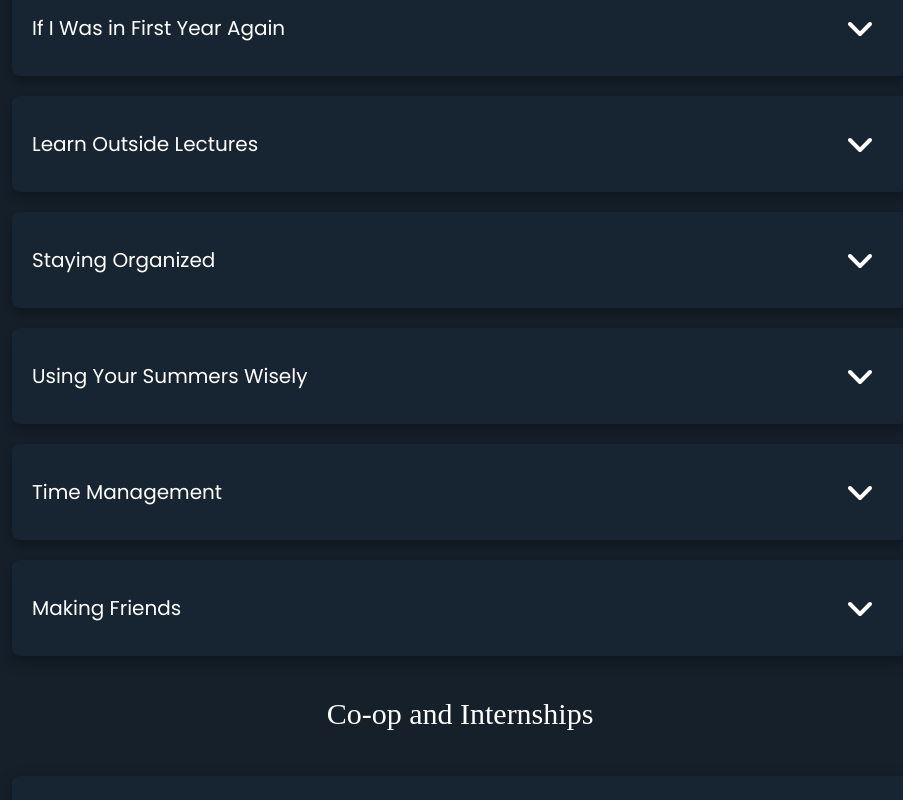
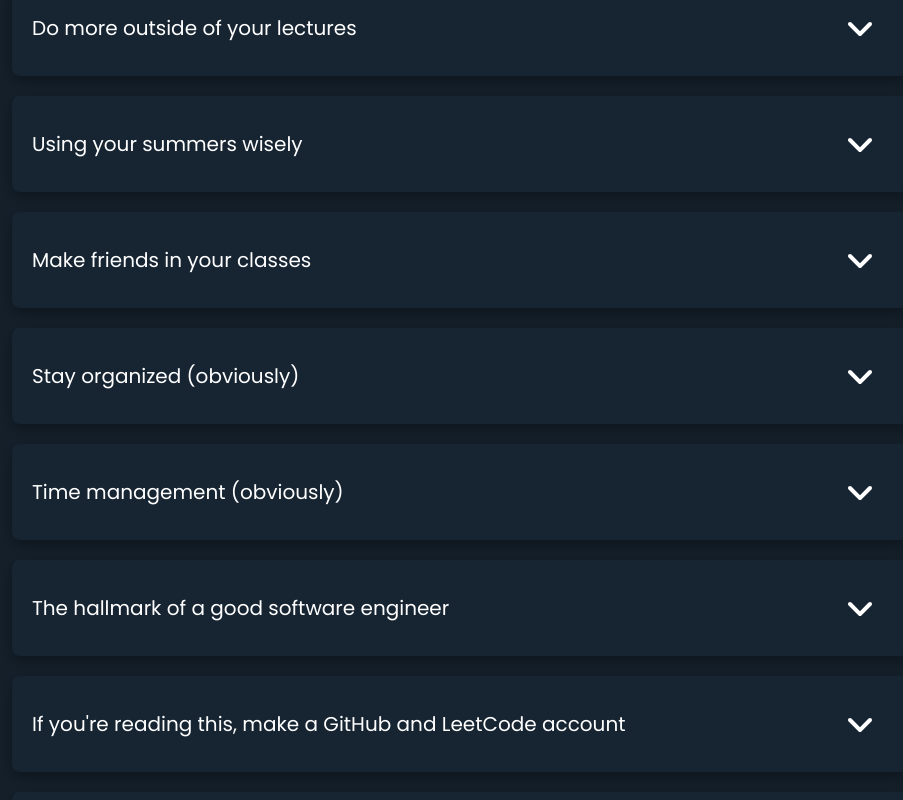
Before and after one commit to chrisngyn/york-cs-primer, a React (Create React App) app: page / in a window 1280 px wide. Shown: the part 1620-2420 px from the top of the page, without its empty margins (180-1083 px from the left). Built offline with nearby package versions, Linux system fonts and the light colour scheme; a web font is replaced by a local one.

Commit message:
JSON strings huge overhaul

```diff
--- a/src/App.jsx
+++ b/src/App.jsx
@@ -17,7 +17,6 @@ import FAQText from './strings/faq.json'
 import AboutText from './strings/about.json'
 import SumIntro from './strings/summary/intro.json'
 import Summary from './strings/summary/summary.json'
-import Coffee from './strings/coffee.json'
 
 function App() {
   const root = window.document.documentElement
@@ -119,10 +118,6 @@ function App() {
                 })
               } />
           })}
-
-          {Coffee.map((Coffee, key) => {
-            return <TextDrop key={key} name={Coffee.title} text={Coffee.text} />
-          })}
         </div>
       </div>
     </div>
--- a/src/strings/about.json
+++ b/src/strings/about.json
@@ -1,6 +1,6 @@
 [
     {
         "title": "About Me",
-        "text": "I'm Chris -- the reason I made this guide is because a lot of people would reach out to me asking common questions, so I put this website together as a way to answer all those common questions, document everything I've learned over the years, things I wish I knew when I was a first year student, and more. I was inspired when I saw students from other universities making guides like this, so I wanted to do the same. If there's any concerns you have about the content on this guide, want a topic added, or want to contribute, then feel free to message me on Discord, @chrispy#8933. There's always so much information I want to share that I barely have time to write and update this website, so feel free to shoot me a message if you have a question about anything."
+        "text": "Hey, I'm Christopher. This website is my love letter and graduation gift to York University. \n\n The reason I made this guide was because many people would reach out to me asking common questions, so I put this website together as a way to hand down all the knowledge I've accumulated over the years, document everything I wish I knew when I was a first year student, and more. I was inspired when I saw students from other universities making guides like this, so I wanted to do the same. \n\n If there's any concerns you have about the content on this website, want to see a topic added, or want to contribute something yourself, then feel free to send me a message. \n\n I love this school (mainly the people I've met, not the institution), I really hope to see it become a titan of a school in the following years to come."
     }
 ]
--- a/src/strings/coffee.json
+++ /dev/null
@@ -1,6 +0,0 @@
-[
-    {
-        "title": "Mock interviews / coffee chats",
-        "text": "Hello."
-    }
-]
--- a/src/strings/courses/year4.json
+++ b/src/strings/courses/year4.json
@@ -1,6 +1,6 @@
 [
     {
-        "title": "EECS4XXX - 12.0 credits total",
+        "title": "EECS4XXX",
         "text": "Note: if you're deciding to NOT do your honours, you don't have to take ANY fourth year EECS courses. There are no mandatory 4XXX level EECS courses. When you get to this point, you take the courses that interest you the most, fulfill the requirements of your degree, and graduate. \n\n You have to take a minimum of 12.0 credit EECS4XXX level courses, but you can take as many as you want. This is one of the biggest selling points why people will drop out of the honours and graduate with the regular degree - you get to graduate one year sooner. In my personal opinion, the only reason you should stay in the honours is if you aren't entirely sure what you want to do when you graduate, and can take more courses to explore your interests. There are some genuinely interesting courses in the 4XXX level I wish I got to take, but missed out on."
     },
     {
--- a/src/strings/faq.json
+++ b/src/strings/faq.json
@@ -1,6 +1,6 @@
 [
     {
-        "title": "The Difference From Honours and Non-Honours",
+        "title": "The Difference From Honours and Non-Honours, CS vs SWE?",
         "text": "Basically on paper, honours has a lot more requirements and you need to have 120.0 credits instead of 90.0 credits, for the non-honours. I say that if you have no idea what you want to do with your life in your third year, then take the honours and do your EECS4XXX courses. It'll help you explore more topics and can help you decide what you want to do post-grad. If you already have a firm grasp of what you want to do when you graduate and none of the EECS4XXX courses seem to interest you, I wouldn't do the honours. Of course, this is my personal opinion and there a lot more factors that contribute to this decision, so I would advise talking to the co-op department first before jumping the gun on anything. Although, if you do want to participate in Lassonde's co-op / internship program, you do have to be in the honours. Then again, being in their programs is not the only way to find an internship (you can do it by applying outside the school). A lot of factor in - but talk to the necessary people to help you make your decision. It's important to note in comparison to other universities, their 'normal computer science degree' is really our 'honours' degree. I know some people get caught up thinking that being in an honours program is 'special', but really honours is the 'standard degree'. At other schools, their four year standard degree is our honours."
     },
     {
--- a/src/strings/misc.json
+++ b/src/strings/misc.json
@@ -1,26 +1,38 @@
 [
     {
-        "title": "If I Was in First Year Again",
-        "text": "Very generally:"
+        "title": "Do more outside of your lectures",
+        "text": "Many students think that learning is limited to your lectures: you take courses, study, pass, and call it a day. It's my opinion that a computer science curriculum is a skeleton guide of things to learn, but there's significantly more material you should go out of your way to learn on your own time (if you're diligent enough) - and this is what separates people who graduate and struggle to find work, from people who graduate with multiple internships and already have a luxurious offer lined up. \n\n Here's a bunch of things I would add if I was able to change the curriculum: mandatory to learn Git in first year, how to make a fullstack application, how to make a REST API, more group work and collaboration, and so much more. It actually disappoints me with how barebones the York University curriculum is. \n\n Don't wait for university to teach you something, there's a lot of great resources online you can use to teach yourself more. YouTube and Udemy are great places to start."
     },
     {
-        "title": "Learn Outside Lectures",
-        "text": "A lot of students think that learning is limited to your lectures, and that what you learn in your university curriculum is sufficient to getting a nice job once you graduate. I can't stress this enough - but there is A LOT of learning to be done outside of your lectures. You also need to be practising what you learn as well, usually through making personal projects and putting them on your GitHub. I taught myself a lot of things independently outside of what was in my lectures and I'm all the more better for it. Do you know Git? Do you know fullstack development? Can you make a frontend, can you make a REST API? Do you know how to use a database? If not - don't wait until university teaches you, you can learn all these things in a summer with some Udemy courses."
+        "title": "Using your summers wisely",
+        "text": "For the love of God, this isn't high school anymore. You know how in elementary / high school, when you were done for the year, you got to enjoy your summer for a few months before going back to school? I thought that's how it'd work when I was in university, but realistically, you're just wasting 4 valuable months of time. \n\n Seriously, use your summers wisely. Whether this means working a software engineering internship, taking summer school to get ahead of the degree, retaking a course for a better grade, or spending the summer learning a new programming language, just use those 4 months and be productive. \n\n In my first year summer, I took two courses because I dropped one in the winter term. In my second year summer, I retook 2 courses and took 2 new ones, netting myself 3 As and 1 B which skyrocketed my GPA. In my 3rd and 4th year, I was interning at Amazon and Facebook respectively."
     },
     {
-        "title": "Staying Organized",
-        "text": "This one is obvious, but staying organized is really important. Managing 5+ courses at a time can be really overwhelming. My first year was abysmal because I thought I could just mentally remember all my midterm and exam dates, which wasn't the case. Some of my organization tools are a Google Calendar (I put all my lectures and important dates), Notion (keeping track of my grades as I get them throughout the semester as well as tracking my degree progress), Structured (great iOS app for managing your day, syncs between my iPhone, iPad, and MacBook), and I keep a personal Discord server (where I'm the only member) where I have different channels to organize my thoughts - screenshots, links to revisit later, reminders for myself, etc."
+        "title": "Make friends in your classes",
+        "text": "I'm going to say this now - university is not a solo sport. Establish a good group of friends early on since you're bound to see the same people for the next 3-5 years as you're all going through the same degree and classes. \n\n I can confidently say that I wouldn't be where I am right now without the support of all my friends and everyone I met through my years in computer science. If you're antisocial or in an awkward shell, it's my advice to get out of it. \n\n You're going to be a professional in a few years and it's a valuable skill to know how to talk to and establish good rapport with people. Lectures, Discord servers, and school clubs are great ways to start talking to people. Frosh is also a good opportunity to meet a lot of people in your faculty; I liked my frosh so much I was a frosh leader for the next two years as well. \n\n Also, when you get to a point in your career when you're super successful and talented, remember your roots, and remember your friends and who helped you get to where you are. It's lonely getting through life without friends and support, treat those around you kindly!"
     },
     {
-        "title": "Using Your Summers Wisely",
-        "text": "You know how in high school when you were done the year, you got to enjoy your summer for a few months before you went back to school? I thought that's how it also worked in university, but that's a really bad use of time. Seriously, USE YOUR SUMMERS WISELY. Whether this means working a summer internship, taking summer school to get ahead of your degree a bit or retaking a course to change your D to an A, making personal projects, grinding LeetCode, just don't dick around for an entire semester without doing anything productive. In my first and second year, I got really overwhelmed with taking 5 courses, so I chose to do 4 in the fall, 4 in the winter, and 2 in the summmer instead to make up for it."
+        "title": "Stay organized (obviously)",
+        "text": "This one is obvious and is in every generic guide you'll find online, but it's true. When you get to a point in time when you're juggling 5 courses at a time, trying to make side projects, manage your portfolio website, applying to internships, etc. you are really going to get overwhelmed. My first year was abysmal because I thought I could mentally track all my assignments, midterms, exam dates, professor contact information, interview dates, and so on. \n\n Do yourself a favour and set yourself up with a productivity stack that works for you - these days I'm using Google Calendar, Cron to sync multiple calendars, Notion, and Todoist. I also have a private Discord server with multiple channels I use to organize many things - screenshots, links, things to revisit for later, quick reminders for myself, and more."
     },
     {
-        "title": "Time Management",
-        "text": "Knowing how to manage your time is a pivotal part in being a university student, and in life. This isn't high school anymore where you take four classes in a day, maybe three if you have a spare. You can be taking upwards of maybe five or six courses at once, and if they all have midterms in the same week, or even in the same day, then you better learn how to manage your time wisely. I used to play games like crazy in high school. Once university hit, I completely had to change my habits because for me, setting into university life was hard. It's pretty dangerous getting good grades in high school without having to put in any effort, because those habits carry over. I ended up uninstalling Steam and fixing my sleeping habits, because it was awful sleeping at 2:00am, getting up for an 8:00am lecture, barely being able to pay attention during it, and then having to catch up on everything post-lecture. If you have any bad habits, like sleeping at 4:00am or playing games for hours, you should break them."
+        "title": "Time management (obviously)",
+        "text": "Another obviously one, but yes, knowing how to manage your time is a pivotal part of being a student. You can turn a somewhat easy / medium difficulty course into a hard one if you can't manage your time properly. You can be taking upwards of five or six courses at a time, and if they all have midterms in the same week (or even in the same day) then you need to buckle up. \n\n I used to have horrible gaming habits in high school, and once university hit I knew I had to break those habits. It's pretty dangerous to get good grades in high school without putting in effort, because bad habits carry over. I also had an awful habit of sleeping at 2:00am and skipping my 8:30am lectures because I was so tired. If you also have bad habits and poor time management, you should correct them."
     },
     {
-        "title": "Making Friends",
-        "text": "I'm just going to say right now - university is not a solo sport. Establish a good support group. You're bound to see the same people for the next 3-5 years, so you might as well get to know them, right? You're bound to study for the same midterms and exam, so might as well get to know them, right? I can definitely say I would not be where I am right now without the support of all my friends and everyone I met in computer science. If you're antisocial or in an awkward shell, it's time to get out of it. You're going to be a professional in a few years, it's important to know how to establish good relations with people, know to talk to one another, and how to make friends. Your lectures and the computer science Discord servers is a great way to start talking to people. Frosh is also a really good opportunity to meet a lot of people in your faculty as well. I liked my frosh so much, I ended up being a frosh leader for the next two years as well."
+        "title": "The hallmark of a good software engineer",
+        "text": "This will be my most opinionated piece, but my take on what makes a great software engineer is curiosity, passion, and the drive to explore further. Let's look at an example with this video: https://www.youtube.com/watch?v=sHDrOlrxjUc \n\n If you were too lazy to open the link, it's a guy who writes Python scripts using image recognition to automate Mario Party minigames. The point I'm trying to bring is not 'be smart enough to know how to do something like this', it's more showing that it's really great that this guy had a random thought, 'can I use code to beat Mario Party minigames?' explored the idea, and developed it. One of my favourite quotes I've seen online is 'software engineers can literally sit down at a keyboard and create value for people out of thin air'. \n\n To end this note, I'll say that being a software engineer isn't knowing how to write code in 10+ languages, it's largely a mindset / how you think type of thing."
+    },
+    {
+        "title": "If you're reading this, make a GitHub and LeetCode account",
+        "text": "You're going to spend time making personal projects to showcase your skills as a software engineer and put them on your GitHub to prove you're employable. You're also going to spend a decent amount of time on LeetCode practising your algorithm skills for your interviews. Just do yourself a favour and make those two accounts now."
+    },
+    {
+        "title": "Click if you're feeling demotivated and need kind words",
+        "text": "It's okay, genuinely. I know that the degree is bloody hard. I graduated with a C+ GPA, I retook calculus II 3 times before I passed, and I had to take EECS1019, EECS2011, and EECS3311 all twice. I had to retake so many courses, and my transcript is still littered with a plethora of Cs and Ds. At the end of my first year of school, I went to academic advising for help because I was so lost and frustrated, and their advice was to drop out of computer science and major in chemistry instead. I almost dropped out, but I stayed out of spite. \n\n I'm really proud that you're pursuing a degree in computer science! In this day and age, it's one of the most valuable degrees you could graduate with, but also one of the hardest. For me, it finally clicked when I was in 3rd year, where I was lucky enough to meet the right people at the right time, had some good mentors that were patient and willing to teach me, and finally started developing my good habits and learning how I like to learn (this is a thing! Find out how you like to learn - are you a morning person, or a night owl?). \n\n I definitely wouldn't be as successful without all the help I've received over the course of my degree. I'm sure you were accepted into this program for a reason, and you are definitely going to make it if you persevere hard enough."
+    },
+    {
+        "title": "Click if you're feeling demotivated and need tough love",
+        "text": "Good, I'm more of a tough love kind of person and don't like to sugarcoat. \n\n I'm going to make this simple - whether it's you wanting to get As in your courses, a FAANG internship, or whatever it is you desire: if you genuinely want it as bad as you say you do, you will achieve it. If you have an infinite sum of energy and you keep hammering away at the same wall, eventually it has to crack. \n\n A lot of people come to me and say 'I want XYZ so bad' or 'how did you get your internships I want to work there too' - no you don't, or, prove it to me. If you want it as bad as you say you do, you'll go and do what it takes for it. \n\n This is one of the degrees where you're awarded the most for your merits - think about being a biology major. You could be really good at biology, and maybe you land yourself in a lab doing research. If you're really good at CS, you can get incredible interships, have opportunities to travel around the world, and so many amazing feats. I got to travel to Seattle and spend a summer interning at Facebook while they paid for my housing, food, got us concert tickets, tickets to sports games, and so much more. You are rewarded for being excellent in this field. \n\n One of my favourite pieces of advice my mentor told me before - stop crying, work harder. The world isn't paused while you're taking time to recuperate (thanks, Jacob)."
     }
 ]
```
Also changed, not shown: src/strings/coop.json (+8 -0 lines), src/strings/summary/intro.json (+1 -1 lines), src/strings/summary/summary.json (+4 -4 lines), 2 other files (tests, documents, lock files or other folders).
